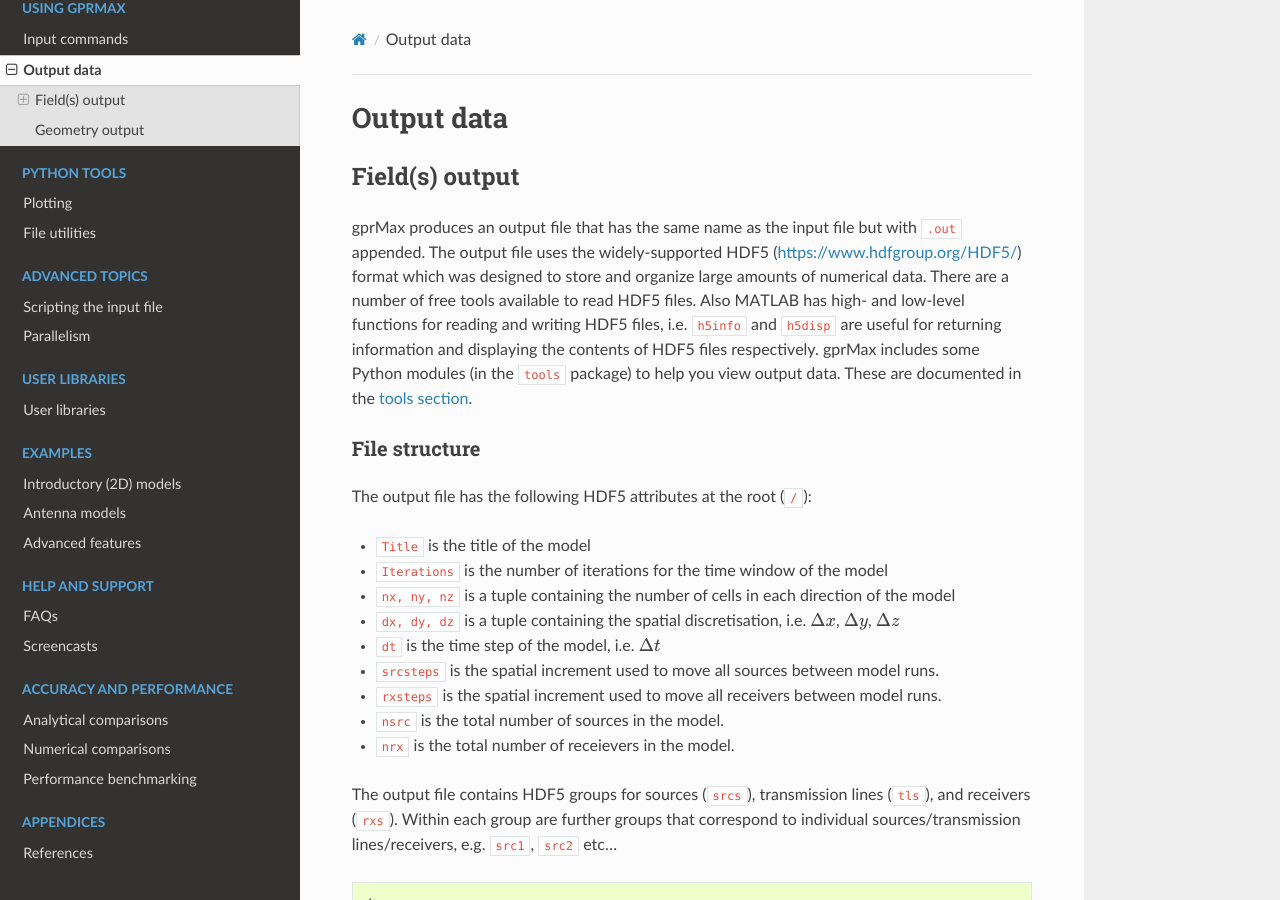
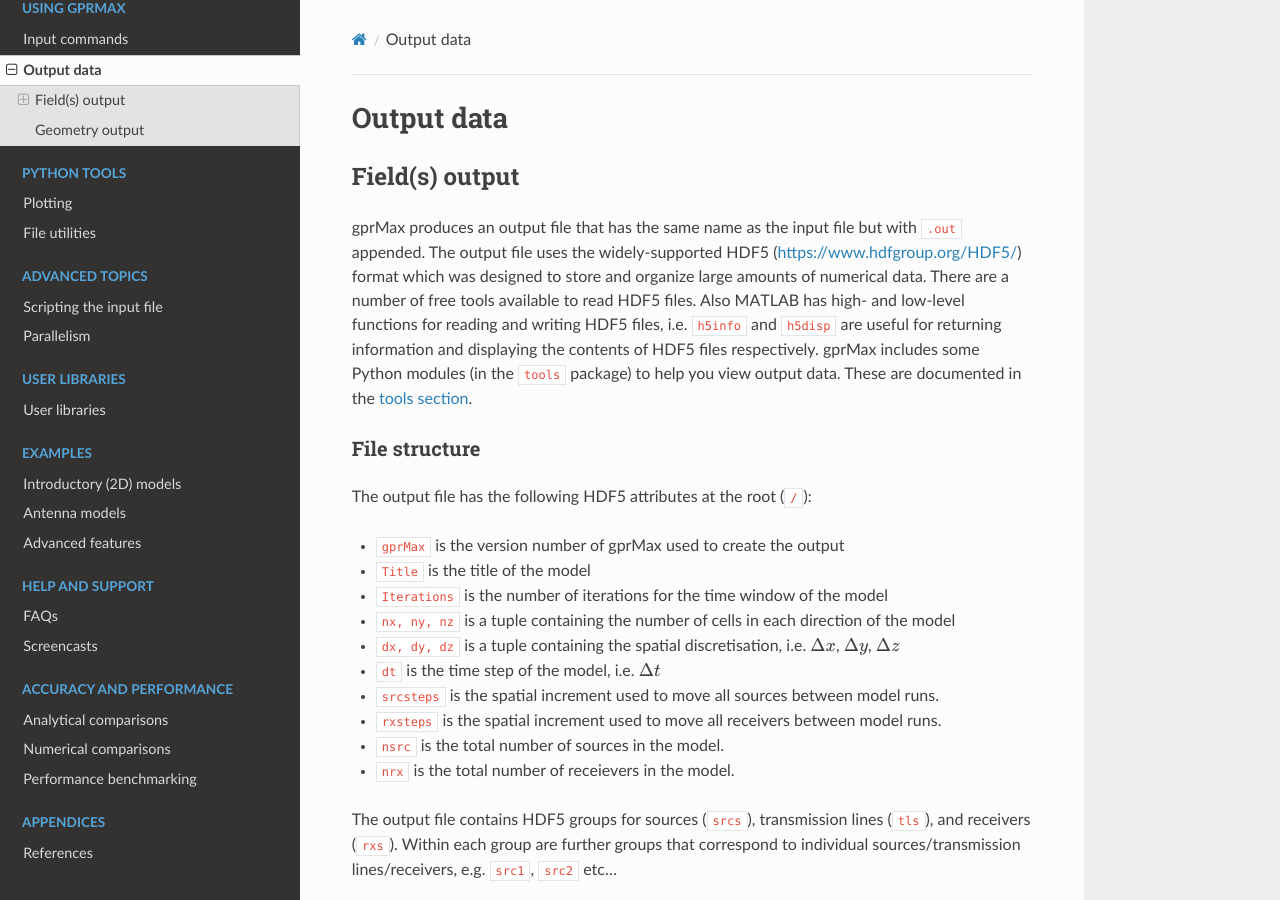
Before and after one commit to gprMax/gprMax, a Sphinx documentation site: the page built from docs/source/output.rst, in a window 1280 px wide and 900 px high. Built offline with Sphinx 7.4.7 and the Read the Docs theme 2.0.0, drawn with Linux system fonts in a browser that asks for light colours; pages that are not in the unit, such as notebooks, are missing from menus.

Commit message:
Updated to mention version number in output file.

```diff
--- a/docs/source/output.rst
+++ b/docs/source/output.rst
@@ -14,6 +14,7 @@ File structure
 
 The output file has the following HDF5 attributes at the root (``/``):
 
+* ``gprMax`` is the version number of gprMax used to create the output
 * ``Title`` is the title of the model
 * ``Iterations`` is the number of iterations for the time window of the model
 * ``nx, ny, nz`` is a tuple containing the number of cells in each direction of the model
```
